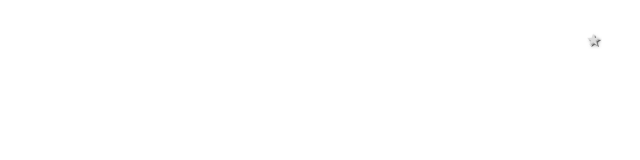
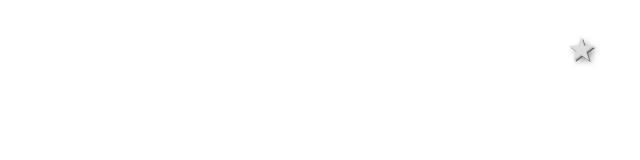
Before and after one commit to tingletech/localstars, a website: page star.html in a window 1280 px wide. Shown: the full height of the page, 640-1280 px from the left. Drawn offline with nearby package versions, Linux system fonts and the light colour scheme.

Commit message:
refactor

```diff
--- a/star.css
+++ b/star.css
@@ -1,5 +1,6 @@
 /* http://lea.verou.me/2011/08/accessible-star-rating-widget-with-pure-css/ */
 /* http://jsfiddle.net/leaverou/CGP87/light/ */
+/* https://twitter.com/leaverou */
 
 .rating {
     border-style: none;
@@ -19,12 +20,12 @@
 
 .rating:not(:checked) > label {
     float:left;
-    /* width:1em; */
+    width:1em;
     padding:0 .1em;
     overflow:hidden;
     white-space:nowrap;
     cursor:pointer;
-    /* font-size:200%; */
+    font-size:200%;
     line-height:1.2;
     color:#ddd;
     text-shadow:1px 1px #bbb, 2px 2px #666, .1em .1em .2em rgba(0,0,0,.5);
--- a/star.html
+++ b/star.html
@@ -5,7 +5,7 @@
     <meta charset="utf-8"></meta>
   </head>
   <body>
-    <h1 data-localstars="ark:/99999/9999">Hey, give me a star!</h1>
+    <h1 data-localstar>Hey, give me a star!</h1>
     <div>body</div>
     <script src="http://ajax.googleapis.com/ajax/libs/jquery/1.10.2/jquery.min.js"></script>
     <script>window.jQuery || document.write('<script src="js/vendor/jquery-1.10.2.min.js"><\/script>')</script>
@@ -15,27 +15,20 @@
 // http://stackoverflow.com/questions/899812/best-practices-for-writing-javascript-widgets
 
 (function() {
-    //Your code goes in here
-    // Shorthand for $( document ).ready()
     $(function() {
-        var localstars = $('*[data-localstars]');
-        localstars.each(function() {
-            var key = $(this).data('localstars');
+        var key = window.location.pathname;
         key = "localstars." + key;
-            // add in a star
         var star = $('<fieldset class="rating"> <input type="checkbox" id="star" name="rating" /><label for="star" title="save to list">★ </label> </fieldset>');
         $('body').append(star);
+        if (store.get(key)) {
+            $('#star').prop('checked', true);
+        }
+        $('body').append(star);
         $('#star').on('change', function(){
-                if($(this).is(':checked')){
+            if($(this).is(':checked') && !store.get(key)){
                 store.set(key, 'True');
             } else {
                 store.remove(key);
-                }
-            });
-            // check if this key has been saved to the localstars list
-            if (store.get(key)) {
-                // change css status so the star is checked
-                $('#star').prop('checked', true);
             }
         });
     });
```
Lines whose indentation alone changed are shown as unchanged.
